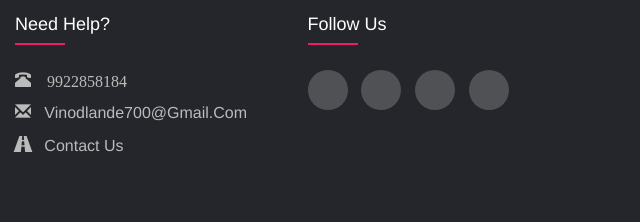
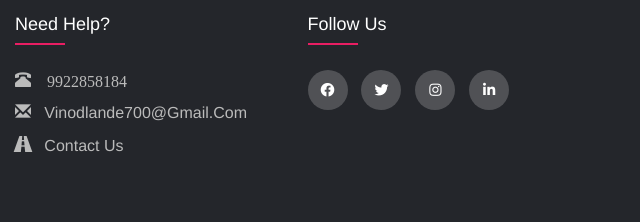
Before and after one commit to omkarsapkal2403/Project1, a plain HTML site: page index.html in a window 1280 px wide. Shown: the part 1624-1846 px from the top of the page, 640-1280 px from the left. Drawn offline with nearby package versions, Linux system fonts and the light colour scheme.

Commit message:
successfully commited

```diff
--- a/css/index.css
+++ b/css/index.css
@@ -195,7 +195,8 @@ div, p {
 
 
 /* Footer */
- @import url('https://fonts.googleapis.com/css2?family=Poppins:wght@300;400;500;600&display=swap');
+
+@import url('https://fonts.googleapis.com/css2?family=Poppins:wght@300;400;500;600&display=swap');
 body{
 	line-height:1.5;
 	font-family: 'Poppins', sans-serif;
@@ -279,6 +280,7 @@ ul{
 	color:#24262b;
 	background-color: #ffffff;
 }
+
 @media(max-width: 767px){
 	.footer-col{
 		width: 50%;
--- a/index.html
+++ b/index.html
@@ -10,6 +10,10 @@
 
 	<link rel="stylesheet" href="https://maxcdn.bootstrapcdn.com/bootstrap/3.4.1/css/bootstrap.min.css">
 	<script src="https://ajax.googleapis.com/ajax/libs/jquery/3.5.1/jquery.min.js"></script>
+
+	<!-- font-awesome -->
+	<link rel="stylesheet" href="https://cdnjs.cloudflare.com/ajax/libs/font-awesome/5.15.3/css/all.min.css">
+	<link rel="stylesheet" href="https://cdnjs.cloudflare.com/ajax/libs/font-awesome/4.7.0/css/font-awesome.min.css">
 
 	<!--for navigation bar -->
 
```
